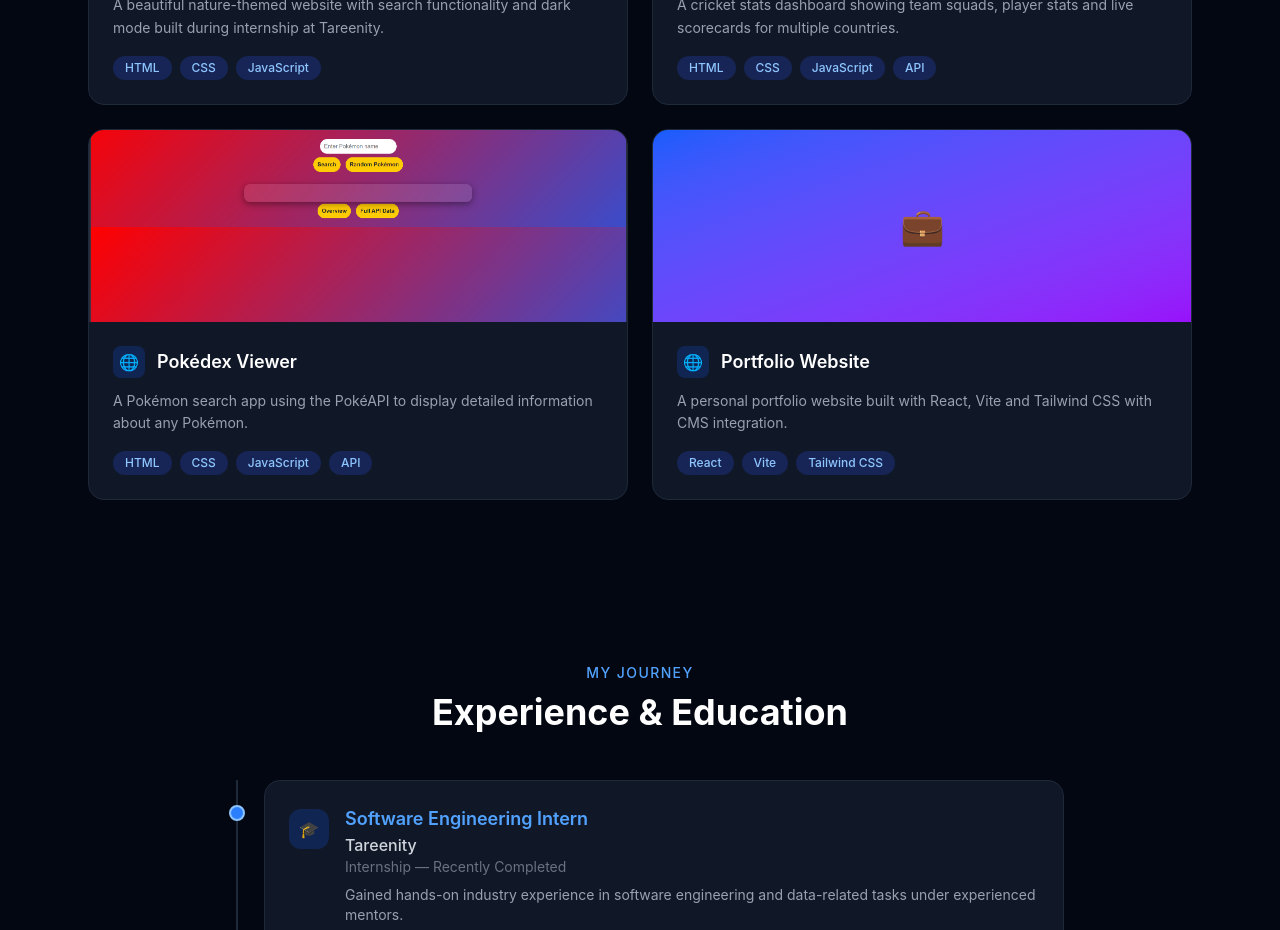
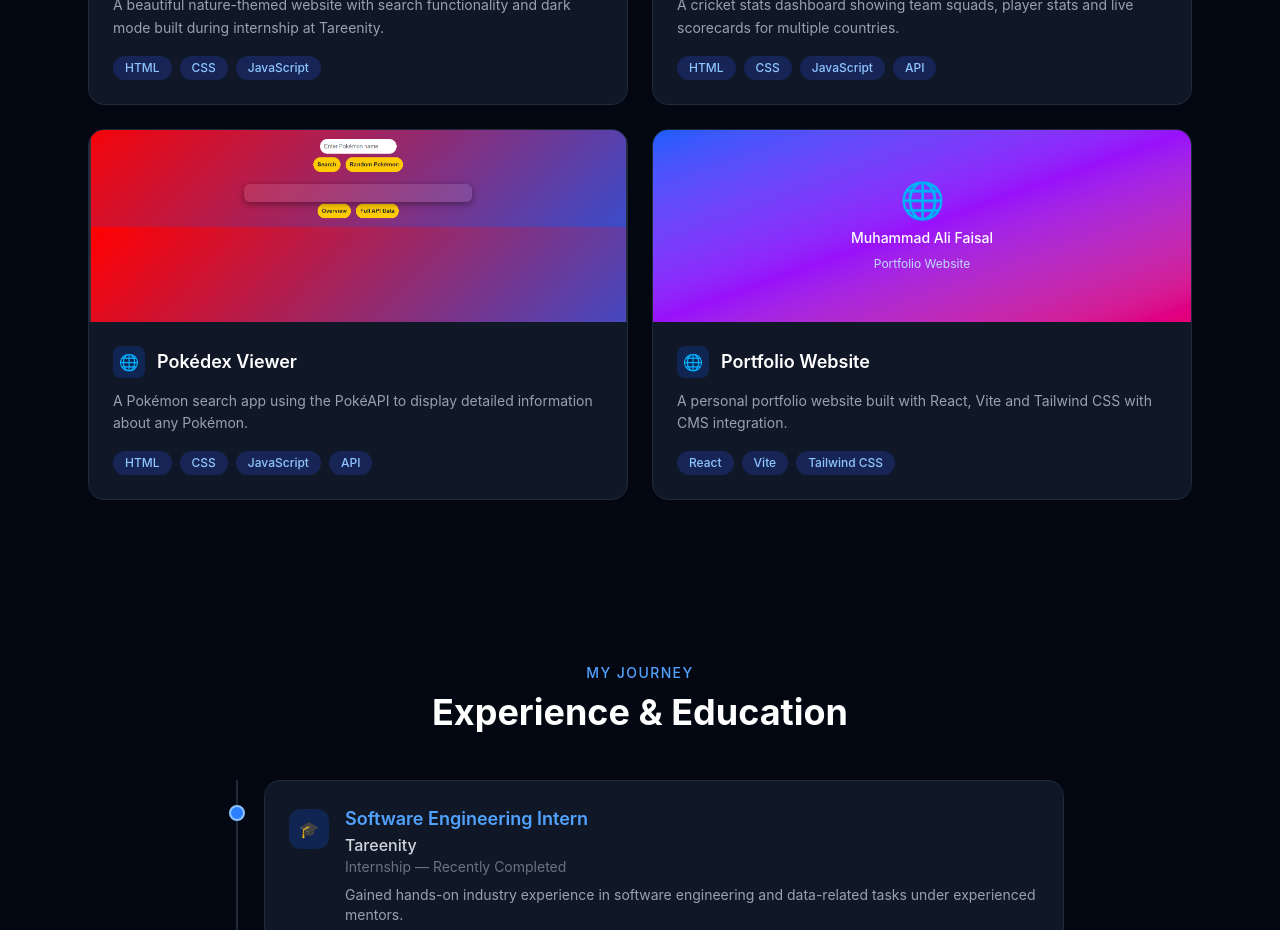
Before and after one commit to muhammadalifaisal68/my-portfolio, a React (Vite) app: page / in a window 1280 px wide. Shown: the part 2280-3210 px from the top of the page. Built offline with nearby package versions, Linux system fonts and the light colour scheme.

Commit message:
Advanced portfolio improvements

```diff
--- a/src/components/Internship.jsx
+++ b/src/components/Internship.jsx
@@ -5,7 +5,7 @@
   { title: "Nature Explorer", desc: "A beautiful nature-themed website with search functionality and dark mode built during internship at Tareenity.", tech: ["HTML", "CSS", "JavaScript"], image: "/images/nature.png" },
   { title: "Cricket Dashboard", desc: "A cricket stats dashboard showing team squads, player stats and live scorecards for multiple countries.", tech: ["HTML", "CSS", "JavaScript", "API"], image: "/images/cricket.png" },
   { title: "Pokédex Viewer", desc: "A Pokémon search app using the PokéAPI to display detailed information about any Pokémon.", tech: ["HTML", "CSS", "JavaScript", "API"], image: "/images/pokemon.png" },
-  { title: "Portfolio Website", desc: "A personal portfolio website built with React, Vite and Tailwind CSS with CMS integration.", tech: ["React", "Vite", "Tailwind CSS"], image: null }
+ { title: "Portfolio Website", desc: "A personal portfolio website built with React, Vite and Tailwind CSS with CMS integration.", tech: ["React", "Vite", "Tailwind CSS"], image: null, link: "https://my-portfolio-zzcr.vercel.app" }
 ]
 
 export default function Internship({ darkMode }) {
@@ -37,9 +37,11 @@
                 <motion.img src={site.image} alt={site.title} whileHover={{ scale: 1.05 }} transition={{ duration: 0.3 }}
                   className="w-full h-full object-cover" />
               ) : (
-                <div className="w-full h-full bg-gradient-to-br from-blue-600 to-purple-600 flex items-center justify-center">
-                  <span className="text-white text-4xl">💼</span>
-                </div>
+                <div className="w-full h-full bg-gradient-to-br from-blue-600 via-purple-600 to-pink-600 flex flex-col items-center justify-center gap-2">
+  <span className="text-white text-4xl">🌐</span>
+  <span className="text-white text-sm font-medium">Muhammad Ali Faisal</span>
+  <span className="text-blue-200 text-xs">Portfolio Website</span>
+</div>
               )}
               {site.image && (
                 <div className="absolute inset-0 bg-black/40 opacity-0 group-hover:opacity-100 transition-opacity duration-300 flex items-center justify-center">
--- a/src/index.css
+++ b/src/index.css
@@ -1 +1,28 @@
 @import "tailwindcss";
+
+* {
+  scroll-behavior: smooth;
+}
+
+/* Custom scrollbar */
+::-webkit-scrollbar {
+  width: 6px;
+}
+::-webkit-scrollbar-track {
+  background: #0a0a0a;
+}
+::-webkit-scrollbar-thumb {
+  background: #3b82f6;
+  border-radius: 3px;
+}
+
+/* Glow effects */
+.glow-blue {
+  box-shadow: 0 0 20px rgba(59, 130, 246, 0.3);
+}
+
+/* Selection color */
+::selection {
+  background: rgba(59, 130, 246, 0.3);
+  color: white;
+}
```
